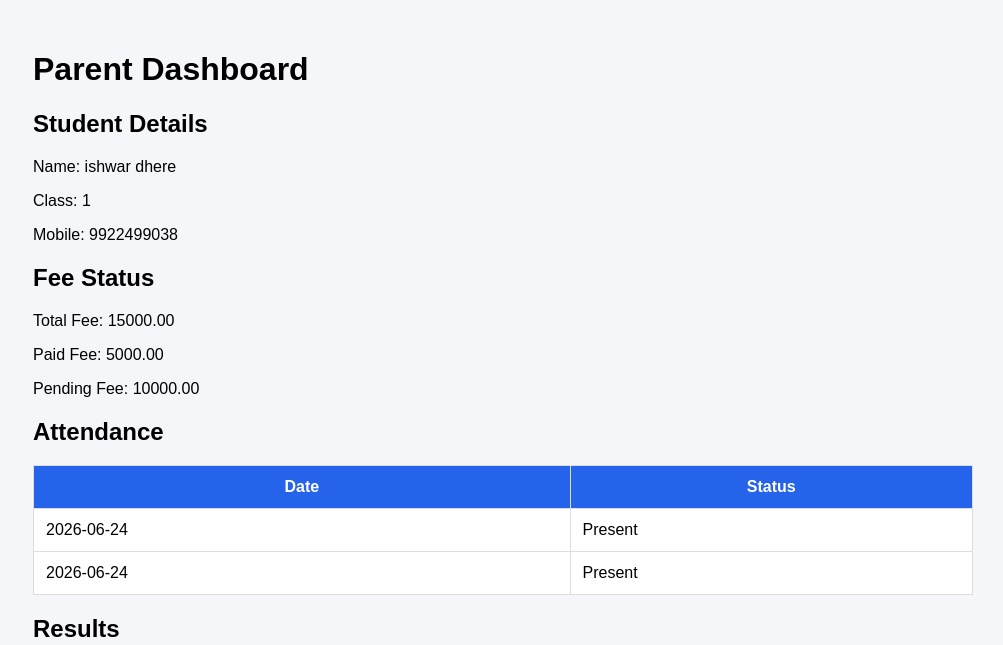
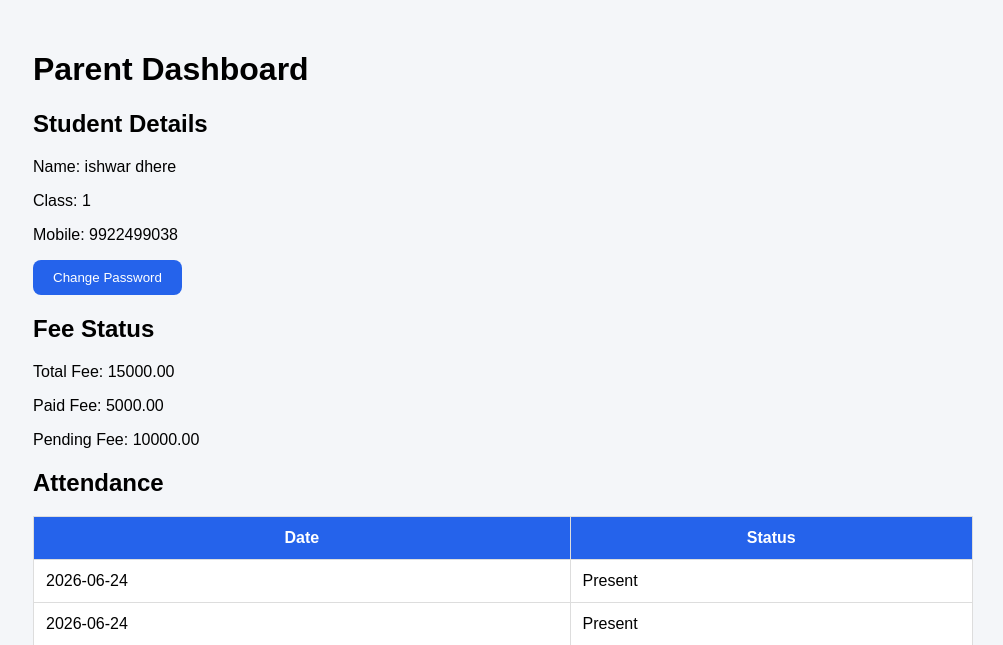
Before and after one commit to ISHWARDHERE/school-erp-new, a FastAPI app: page /parent_dashboard/1 in a window 1280 px wide. Shown: the top 645 px of the page, without its empty margins (277-1280 px from the left). Run offline with FastAPI, Linux system fonts and the light colour scheme; data comes from the database, SQL or seed files in the repository; data that the repository does not hold is empty.

Commit message:
module update

```diff
--- a/main.py
+++ b/main.py
@@ -1967,3 +1967,40 @@ def approve_admission(admission_id: int):
         "/admission_requests",
         status_code=303
     )
+
+@app.get("/change_password/{student_id}", response_class=HTMLResponse)
+def change_password_page(request: Request, student_id: int):
+    return templates.TemplateResponse(
+        request=request,
+        name="change_password.html",
+        context={"student_id": student_id}
+    )
+
+@app.post("/update_password/{student_id}")
+async def update_password(
+    request: Request,
+    student_id: int,
+    new_password: str = Form(...)
+):
+    hashed_password = bcrypt.hashpw(
+        new_password.encode("utf-8"),
+        bcrypt.gensalt()
+    ).decode("utf-8")
+
+    conn = connect_db()
+    cursor = conn.cursor()
+
+    cursor.execute("""
+        UPDATE users
+        SET password=%s
+        WHERE student_id=%s
+        AND role='parent'
+    """, (
+        hashed_password,
+        student_id
+    ))
+
+    conn.commit()
+    conn.close()
+
+    return {"status": "Password Changed Successfully"}
--- a/templates/parent_dashboard.html
+++ b/templates/parent_dashboard.html
@@ -13,6 +13,11 @@
     <p>Name: {{ student.student_name }}</p>
     <p>Class: {{ student.class_name }}</p>
     <p>Mobile: {{ student.mobile }}</p>
+
+    <!-- Change Password Button -->
+    <a href="/change_password/{{ student.id }}">
+        <button>Change Password</button>
+    </a>
 
     <h2>Fee Status</h2>
     <p>Total Fee: {{ fee.total_fee }}</p>
```
Also changed, not shown: templates/change_password.html (added, +20 -0 lines).
